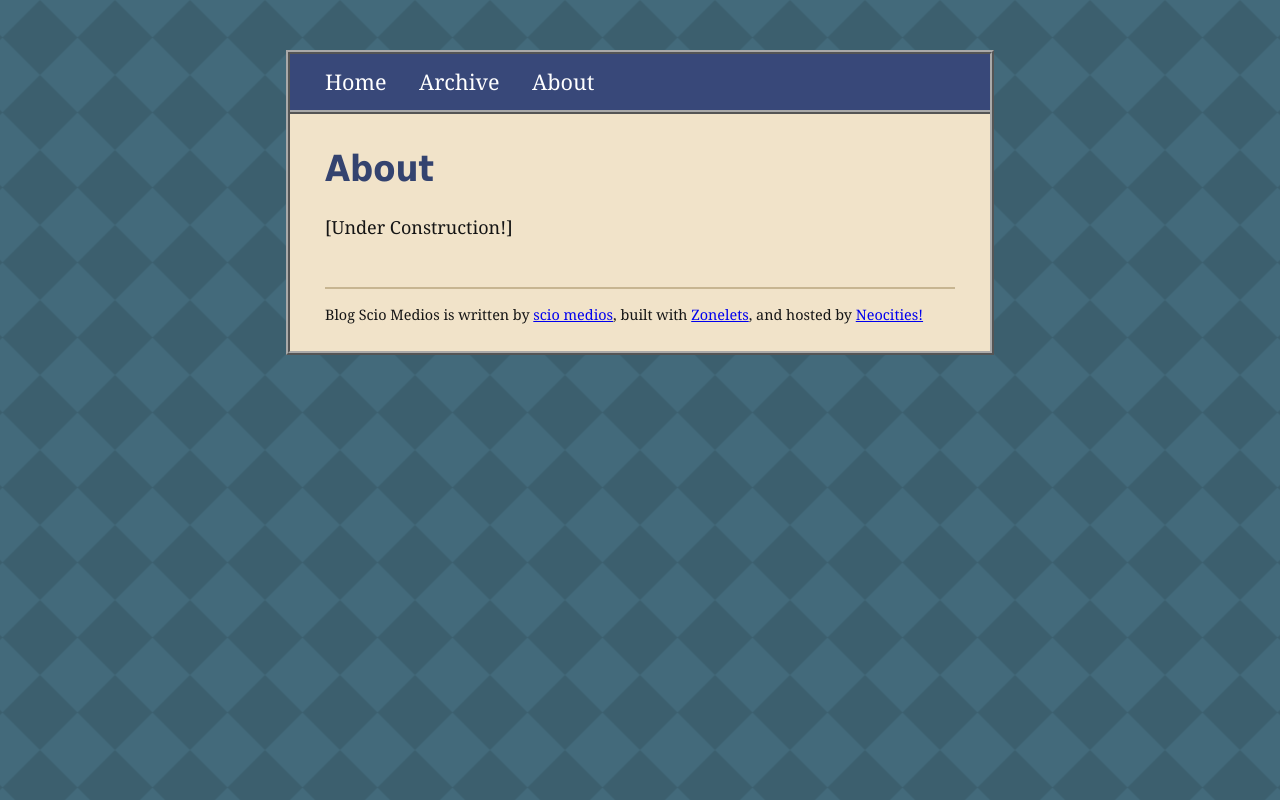
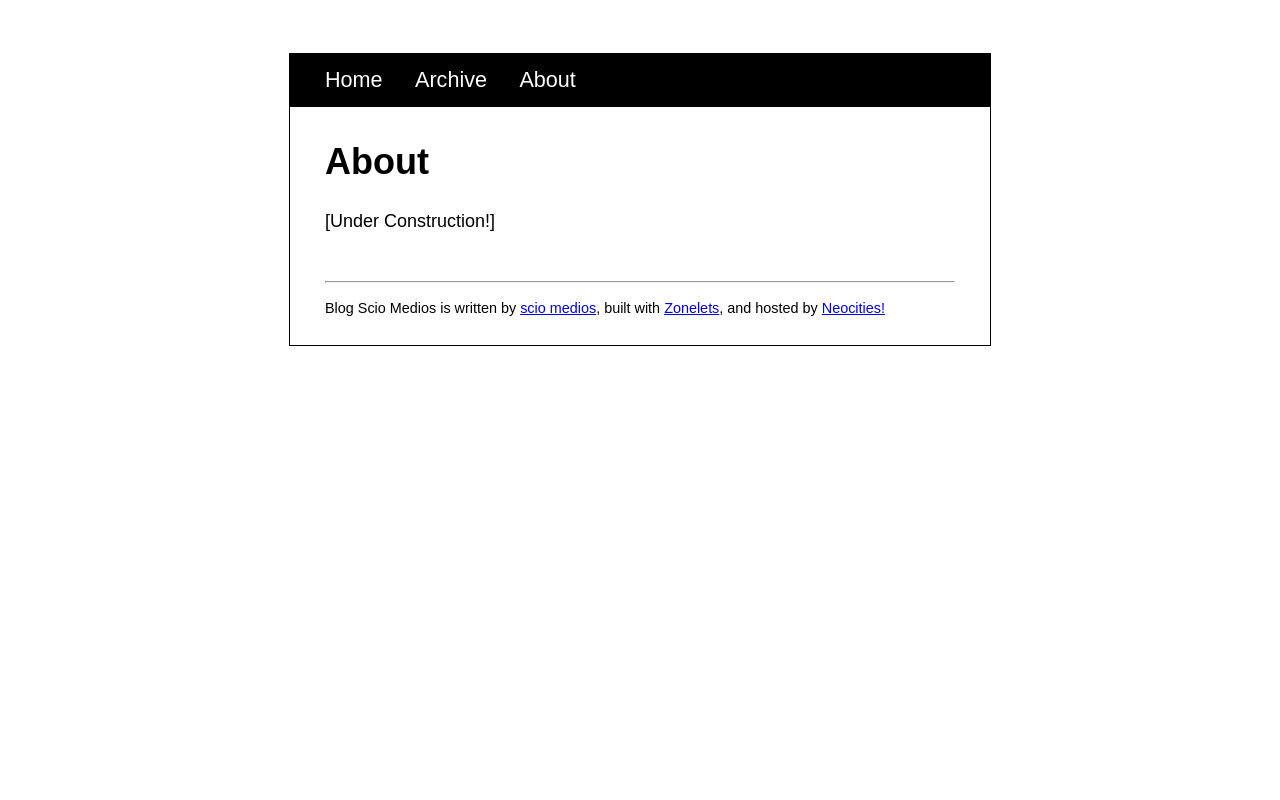
Before and after one commit to sciostation/blog, a plain HTML site: page about.html in a window 1280 px wide. Drawn offline with Linux system fonts and the light colour scheme.

Commit message:
Update about.html

```diff
--- a/about.html
+++ b/about.html
@@ -1,11 +1,11 @@
 <!DOCTYPE html>
 <html>
   <head>
-    <title>About Zonelets</title>
+    <title>About scio medios</title>
     <link rel="icon" href="./images/favicon.png" type="image/x-icon"/>
     <meta name="viewport" content="width=device-width, initial-scale=1.0">
     <meta charset="UTF-8">
-    <link href="./style/style.css" rel="stylesheet" type="text/css" media="all">
+    <link href="./style/nude.css"" rel="stylesheet" type="text/css" media="all">
   </head>
   <body>
     <div id="container">
```
